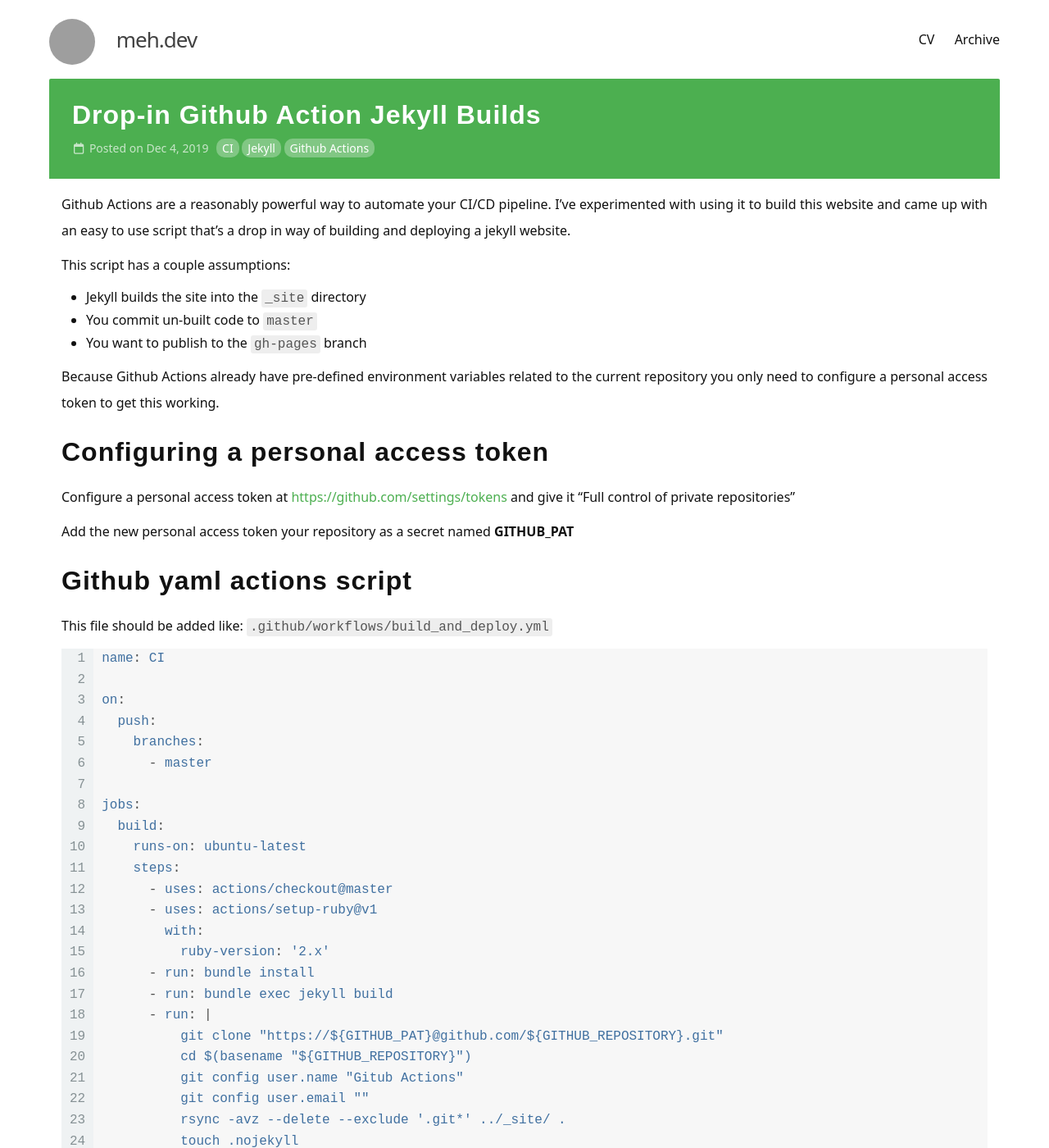
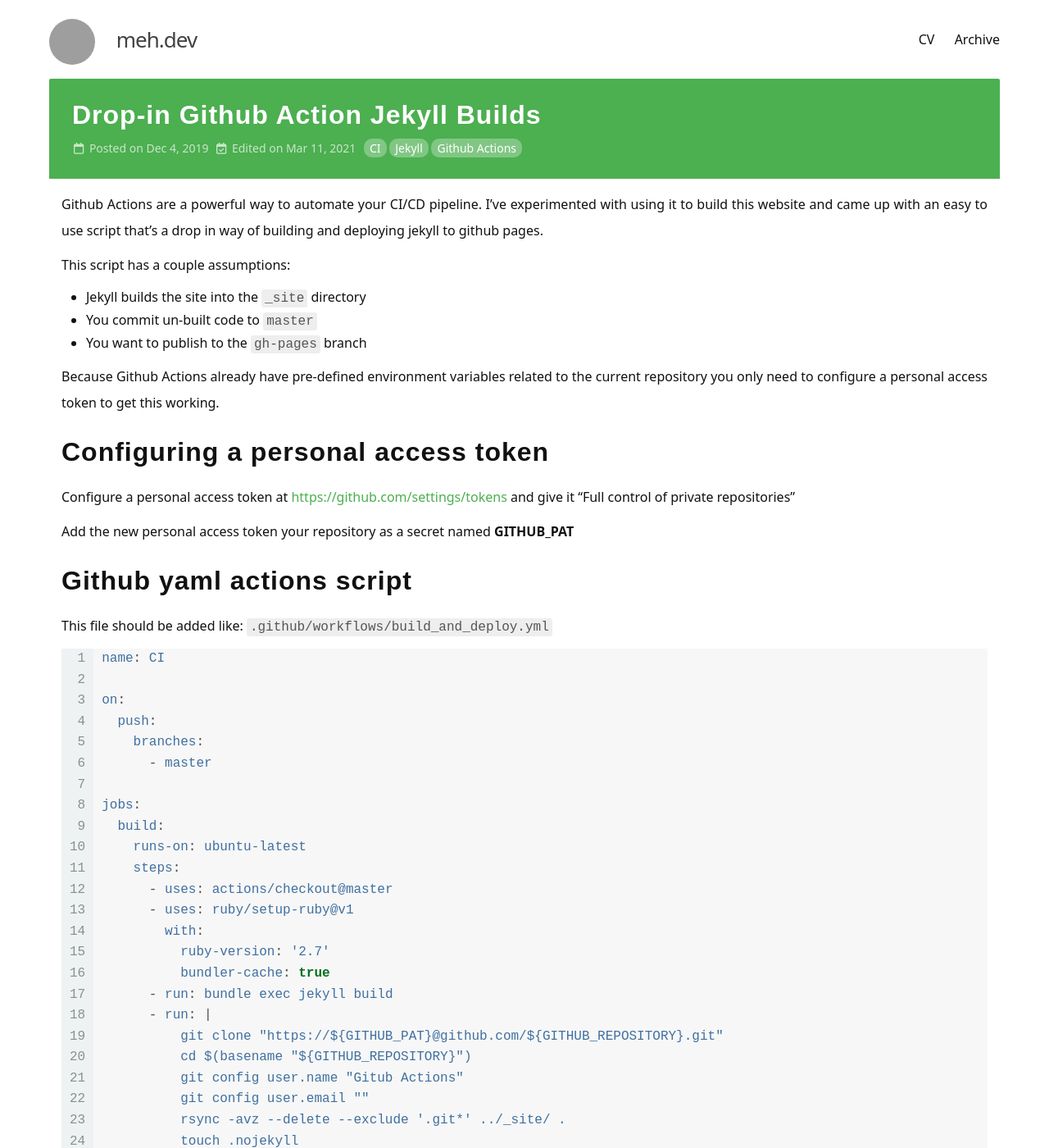
Before and after one commit to jspaetzel/meh.dev, a Jekyll site: the page built from _posts/2019-12-04-dropin-jekyll-build-github.markdown, in a window 1280 px wide and 1400 px high. Shown: the whole window at 82% size. Built offline with Jekyll 4.4.1, drawn with Linux system fonts in a browser that asks for light colours; nearby versions of some CDN libraries; comment, search, counter and statistics services are not loaded; grey boxes are pictures that could not be loaded.

Commit message:
update jekyll dropin post with new ruby setup

```diff
--- a/_posts/2019-12-04-dropin-jekyll-build-github.markdown
+++ b/_posts/2019-12-04-dropin-jekyll-build-github.markdown
@@ -2,14 +2,14 @@
 layout: post
 title:  "Drop-in Github Action Jekyll Builds"
 date:   2019-12-04 00:00:00 -0800
-edited:   2019-12-04 00:00:00 -0800
+edited: 2021-03-11T02:12:44.495718-08:00
 tags:
 - CI
 - Jekyll
 - Github Actions
 ---
 
-Github Actions are a reasonably powerful way to automate your CI/CD pipeline. I've experimented with using it to build this website and came up with an easy to use script that's a drop in way of building and deploying a jekyll website.
+Github Actions are a powerful way to automate your CI/CD pipeline. I've experimented with using it to build this website and came up with an easy to use script that's a drop in way of building and deploying jekyll to github pages.
 
 This script has a couple assumptions:
 * Jekyll builds the site into the `_site` directory
@@ -40,10 +40,10 @@
     runs-on: ubuntu-latest
     steps:
       - uses: actions/checkout@master
-      - uses: actions/setup-ruby@v1
+      - uses: ruby/setup-ruby@v1
         with:
-          ruby-version: '2.x'
-      - run: bundle install
+          ruby-version: '2.7'
+          bundler-cache: true
       - run: bundle exec jekyll build
       - run: |
           git clone "https://${GITHUB_PAT}@github.com/${GITHUB_REPOSITORY}.git"
```
